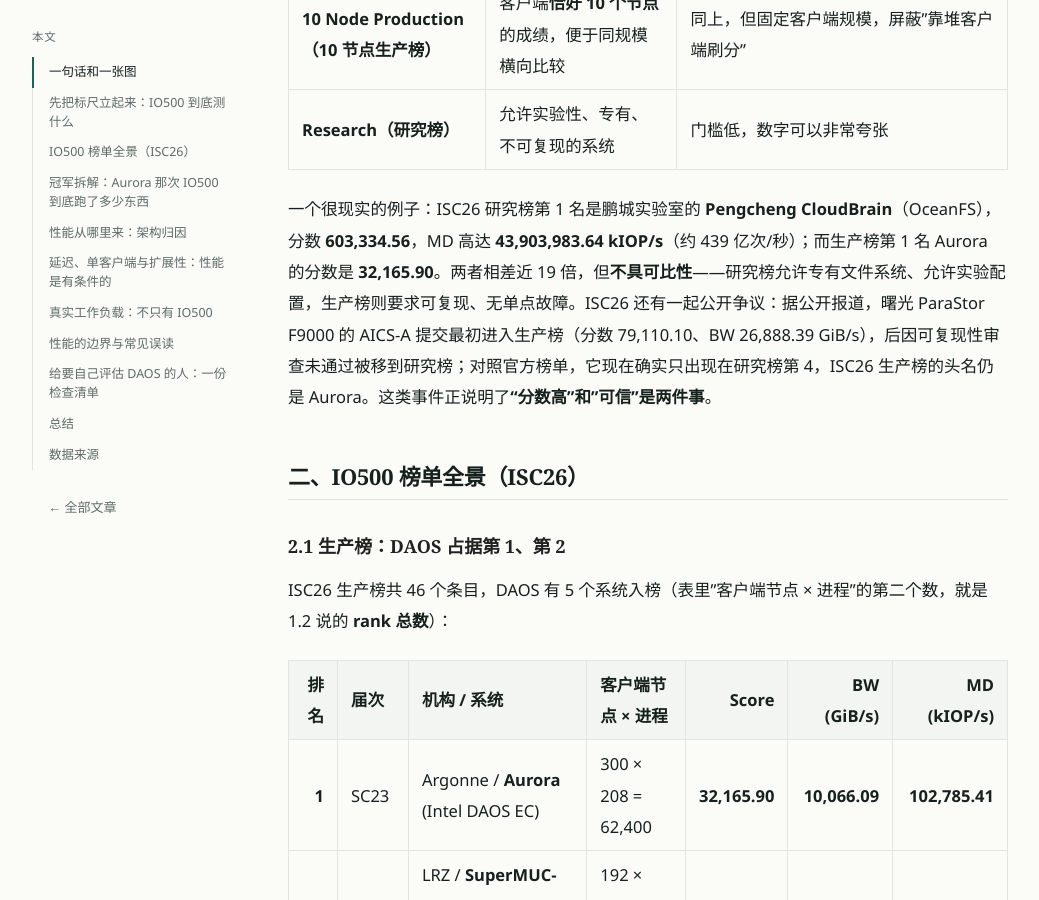
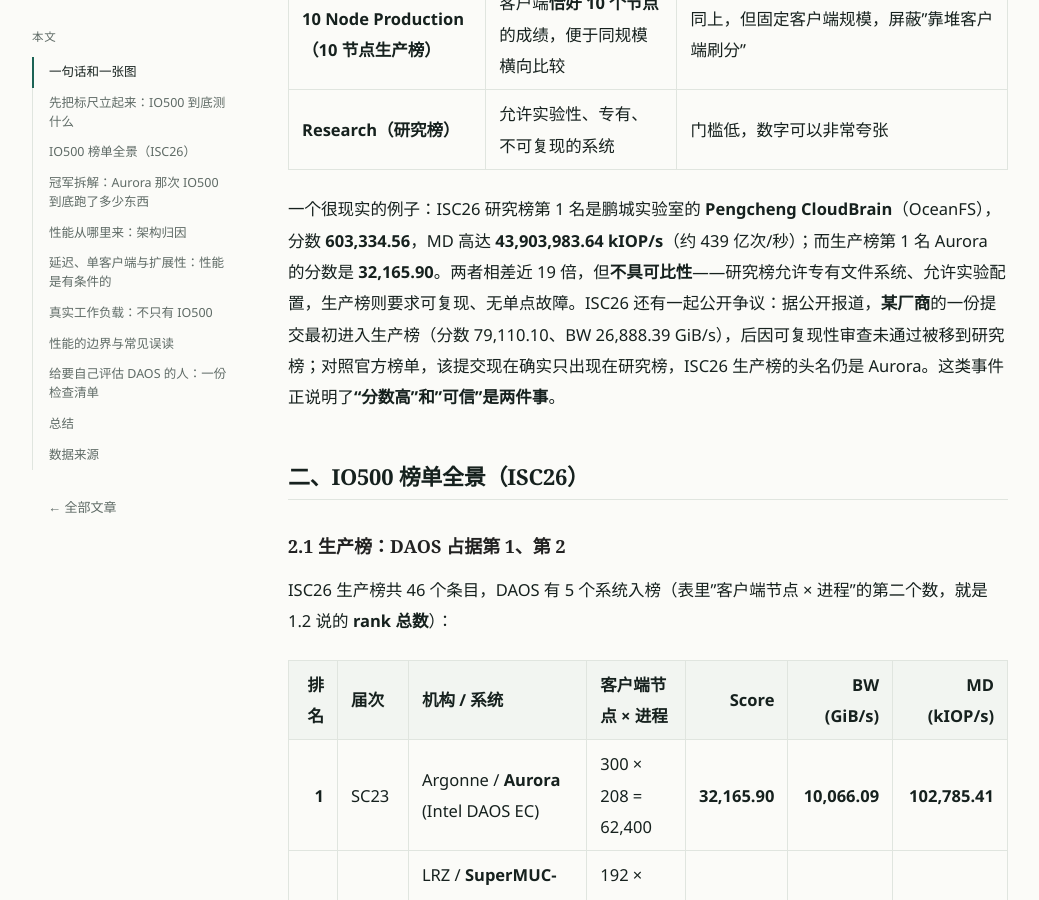
Before and after one commit to lnsyyj/lnsyyj.github.io, a Jekyll site: the page built from _posts/2026-11-10-daos-performance-io500-analysis.md, in a window 1280 px wide and 900 px high, scrolled down 7588 px. Shown: the whole window, without its empty margins (108-1147 px from the left). Built offline with Jekyll 4.4.1, drawn with Linux system fonts in a browser that asks for light colours; some of the changed lines change nothing that is shown.

Commit message:
Anonymize vendor reference in ISC26 reproducibility discussion

```diff
--- a/_posts/2026-11-10-daos-performance-io500-analysis.md
+++ b/_posts/2026-11-10-daos-performance-io500-analysis.md
@@ -280,7 +280,7 @@
 | **10 Node Production（10 节点生产榜）** | 客户端**恰好 10 个节点**的成绩，便于同规模横向比较 | 同上，但固定客户端规模，屏蔽"靠堆客户端刷分" |
 | **Research（研究榜）** | 允许实验性、专有、不可复现的系统 | 门槛低，数字可以非常夸张 |
 
-一个很现实的例子：ISC26 研究榜第 1 名是鹏城实验室的 **Pengcheng CloudBrain**（OceanFS），分数 **603,334.56**，MD 高达 **43,903,983.64 kIOP/s**（约 439 亿次/秒）；而生产榜第 1 名 Aurora 的分数是 **32,165.90**。两者相差近 19 倍，但**不具可比性**——研究榜允许专有文件系统、允许实验配置，生产榜则要求可复现、无单点故障。ISC26 还有一起公开争议：据公开报道，曙光 ParaStor F9000 的 AICS-A 提交最初进入生产榜（分数 79,110.10、BW 26,888.39 GiB/s），后因可复现性审查未通过被移到研究榜；对照官方榜单，它现在确实只出现在研究榜第 4，ISC26 生产榜的头名仍是 Aurora。这类事件正说明了**"分数高"和"可信"是两件事**。
+一个很现实的例子：ISC26 研究榜第 1 名是鹏城实验室的 **Pengcheng CloudBrain**（OceanFS），分数 **603,334.56**，MD 高达 **43,903,983.64 kIOP/s**（约 439 亿次/秒）；而生产榜第 1 名 Aurora 的分数是 **32,165.90**。两者相差近 19 倍，但**不具可比性**——研究榜允许专有文件系统、允许实验配置，生产榜则要求可复现、无单点故障。ISC26 还有一起公开争议：据公开报道，**某厂商**的一份提交最初进入生产榜（分数 79,110.10、BW 26,888.39 GiB/s），后因可复现性审查未通过被移到研究榜；对照官方榜单，该提交现在确实只出现在研究榜，ISC26 生产榜的头名仍是 Aurora。这类事件正说明了**"分数高"和"可信"是两件事**。
 
 ## 二、IO500 榜单全景（ISC26）
 
@@ -764,9 +764,8 @@
 13. [Manubens et al., PASC'24 — Reducing the Impact of I/O Contention in NWP Workflows at Scale Using DAOS](https://arxiv.org/html/2404.03107)、[EPCC 后续接口研究](https://epcc.ed.ac.uk/whats-happening/articles/exploring-daos-interfaces-and-performance)
 14. [Jefferson Lab：DAOS Benchmarks and Findings（2026-05，DFS vs DFuse+POSIX）](https://misportal.jlab.org/sti/publications/27648/print)
 15. [VI4IO / GWDG：IO500 几何平均与局限性讨论](https://gwdg.de/en/hpc/_publications/usfiuiblpl21/publication.pdf)、[VI4IO IO500 教学材料](https://hps.vi4io.org/_media/teaching/autumn_term_2025/hpcsa/io500.pdf)
-16. [ISC26 可复现性争议报道](https://slicast.com/zh/article/fub6fj)
-17. [IO500 官方提交规则 v2.0（"stonewall flag must be set to 300 … at least 300 seconds"）](https://io500.org/rules/submission)、[LLNL 的 IO500 各阶段说明](https://software.llnl.gov/benchmarks/80_io500/io500.html)
-18. [IOR 官方 FAQ / 文档（带宽 = 数据量 ÷ START→STOP 耗时、`-D` stonewall、跨节点读 `-C`）](https://ior.readthedocs.io/en/3.2/userDoc/faq.html)、[IOR 的 stonewall + wear-out 实现讨论](https://github.com/hpc/ior/pull/11)
-19. [GWDG / VI4IO 用 Darshan 抓取的真实 IOR stonewall 输出](https://hps.vi4io.org/_media/teaching/autumn_term_2022/nthpda_zoya_masih_darshan.pdf)、[Lenovo DAOS 白皮书中的 IO500 结果行示例](https://lenovopress.lenovo.com/lp1398.pdf)
+16. [IO500 官方提交规则 v2.0（"stonewall flag must be set to 300 … at least 300 seconds"）](https://io500.org/rules/submission)、[LLNL 的 IO500 各阶段说明](https://software.llnl.gov/benchmarks/80_io500/io500.html)
+17. [IOR 官方 FAQ / 文档（带宽 = 数据量 ÷ START→STOP 耗时、`-D` stonewall、跨节点读 `-C`）](https://ior.readthedocs.io/en/3.2/userDoc/faq.html)、[IOR 的 stonewall + wear-out 实现讨论](https://github.com/hpc/ior/pull/11)
+18. [GWDG / VI4IO 用 Darshan 抓取的真实 IOR stonewall 输出](https://hps.vi4io.org/_media/teaching/autumn_term_2022/nthpda_zoya_masih_darshan.pdf)、[Lenovo DAOS 白皮书中的 IO500 结果行示例](https://lenovopress.lenovo.com/lp1398.pdf)
 
 > 本文所有复算（几何平均、单位换算、每服务器效率、RF0/RF1 变化率）均由第三节的脚本完成，脚本已在 Python 3 环境下实测通过。若官方榜单更新，请以 io500.org 当届数据为准。
```
